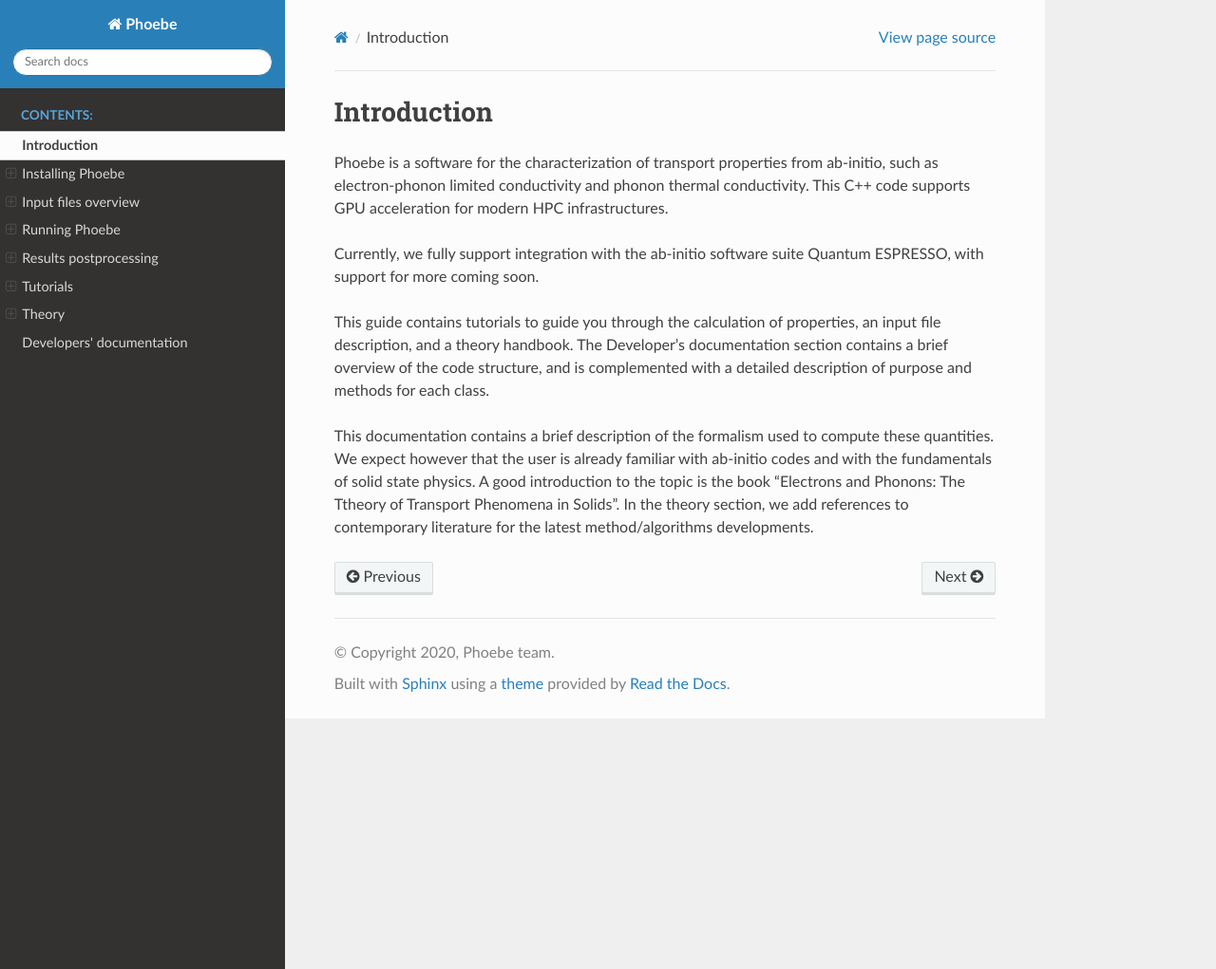
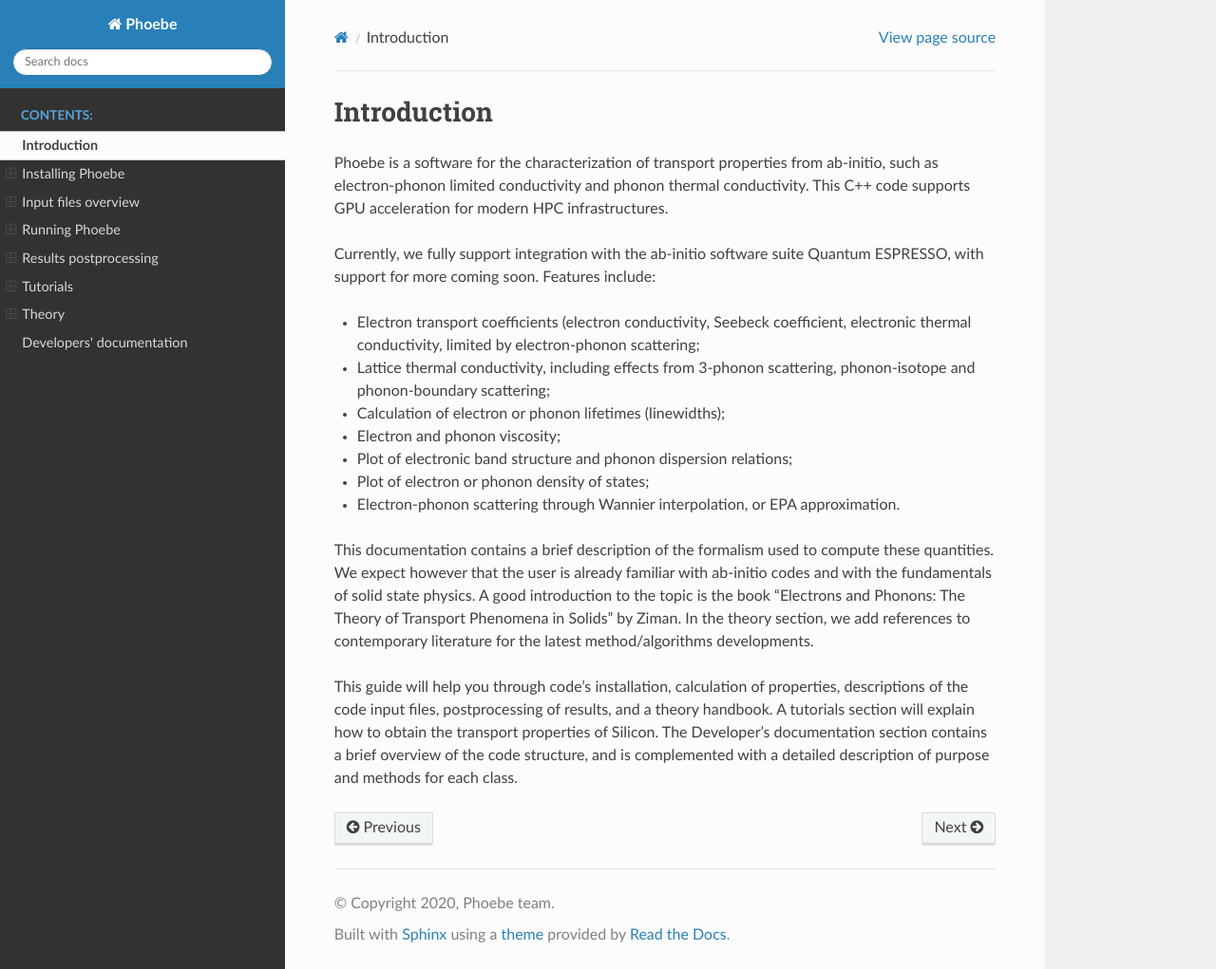
Before and after one commit to mir-group/phoebe, a Sphinx documentation site: the page built from doc/sphinx/source/introduction.rst, in a window 1280 px wide and 1021 px high. Shown: the whole window at 95% size. Built offline with Sphinx 7.4.7 and the Read the Docs theme 2.0.0, drawn with Linux system fonts in a browser that asks for light colours; formulas are drawn with MathJax 3.

Commit message:
Improving introduction page of documentation

```diff
--- a/doc/sphinx/source/introduction.rst
+++ b/doc/sphinx/source/introduction.rst
@@ -3,8 +3,22 @@ Introduction
 
 Phoebe is a software for the characterization of transport properties from ab-initio, such as electron-phonon limited conductivity and phonon thermal conductivity. This C++ code supports GPU acceleration for modern HPC infrastructures.
 
-Currently, we fully support integration with the ab-initio software suite Quantum ESPRESSO, with support for more coming soon.
+Currently, we fully support integration with the ab-initio software suite Quantum ESPRESSO, with support for more coming soon. Features include:
 
-This guide contains tutorials to guide you through the calculation of properties, an input file description, and a theory handbook. The Developer's documentation section contains a brief overview of the code structure, and is complemented with a detailed description of purpose and methods for each class.
+* Electron transport coefficients (electron conductivity, Seebeck coefficient, electronic thermal conductivity, limited by electron-phonon scattering;
 
-This documentation contains a brief description of the formalism used to compute these quantities. We expect however that the user is already familiar with ab-initio codes and with the fundamentals of solid state physics. A good introduction to the topic is the book "Electrons and Phonons: The Ttheory of Transport Phenomena in Solids". In the theory section, we add references to contemporary literature for the latest method/algorithms developments.
+* Lattice thermal conductivity, including effects from 3-phonon scattering, phonon-isotope and phonon-boundary scattering;
+
+* Calculation of electron or phonon lifetimes (linewidths);
+
+* Electron and phonon viscosity;
+
+* Plot of electronic band structure and phonon dispersion relations;
+
+* Plot of electron or phonon density of states;
+
+* Electron-phonon scattering through Wannier interpolation, or EPA approximation.
+
+This documentation contains a brief description of the formalism used to compute these quantities. We expect however that the user is already familiar with ab-initio codes and with the fundamentals of solid state physics. A good introduction to the topic is the book "Electrons and Phonons: The Theory of Transport Phenomena in Solids" by Ziman. In the theory section, we add references to contemporary literature for the latest method/algorithms developments.
+
+This guide will help you through code's installation, calculation of properties, descriptions of the code input files, postprocessing of results, and a theory handbook. A tutorials section will explain how to obtain the transport properties of Silicon. The Developer's documentation section contains a brief overview of the code structure, and is complemented with a detailed description of purpose and methods for each class.
```
Also changed, not shown: 1 other file.
